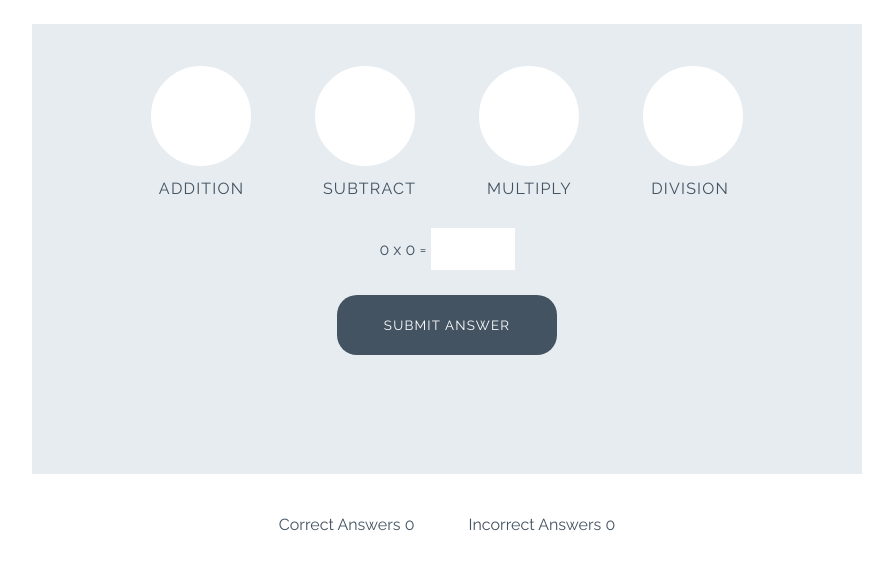
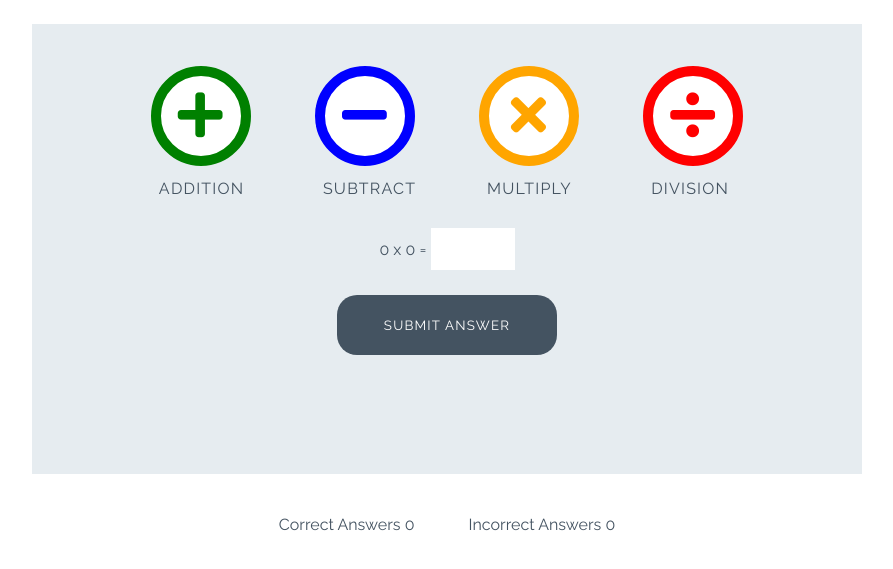
Before and after one commit to hydramod/love-maths, a plain HTML site: page index.html in a window 1280 px wide. Shown: the part 79-648 px from the top of the page, without its empty margins (193-1086 px from the left). Drawn offline with Linux system fonts and the light colour scheme.

Commit message:
Add styling for game

```diff
--- a/index.html
+++ b/index.html
@@ -16,16 +16,16 @@
     </h1>
     <div class="game-area">
         <div class="controls-area">
-            <button data-type="addition" class="btn btn-big btn green">
+            <button data-type="addition" class="btn btn-big btn-green">
                 <i class="fas fa-plus"></i>
             </button>
-            <button data-type="subtract" class="btn btn-big btn blue">
+            <button data-type="subtract" class="btn btn-big btn-blue">
                 <i class="fas fa-minus"></i>
             </button>
-            <button data-type="multiply" class="btn btn-big btn orange">
+            <button data-type="multiply" class="btn btn-big btn-orange">
                 <i class="fas fa-times"></i>
             </button>
-            <button data-type="division" class="btn btn-big btn red">
+            <button data-type="division" class="btn btn-big btn-red">
                 <i class="fas fa-divide"></i>
             </button>
         </div>
```
